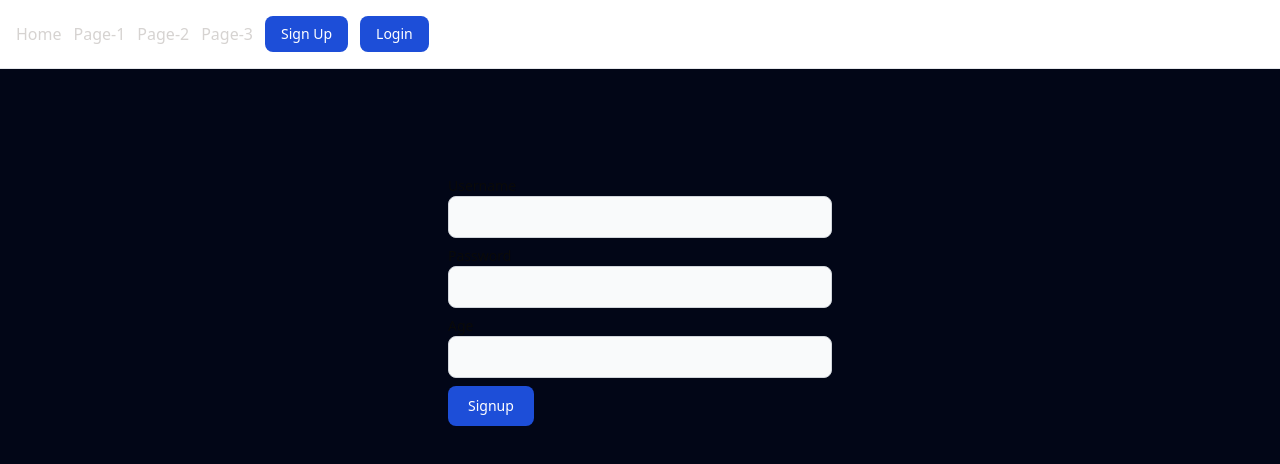
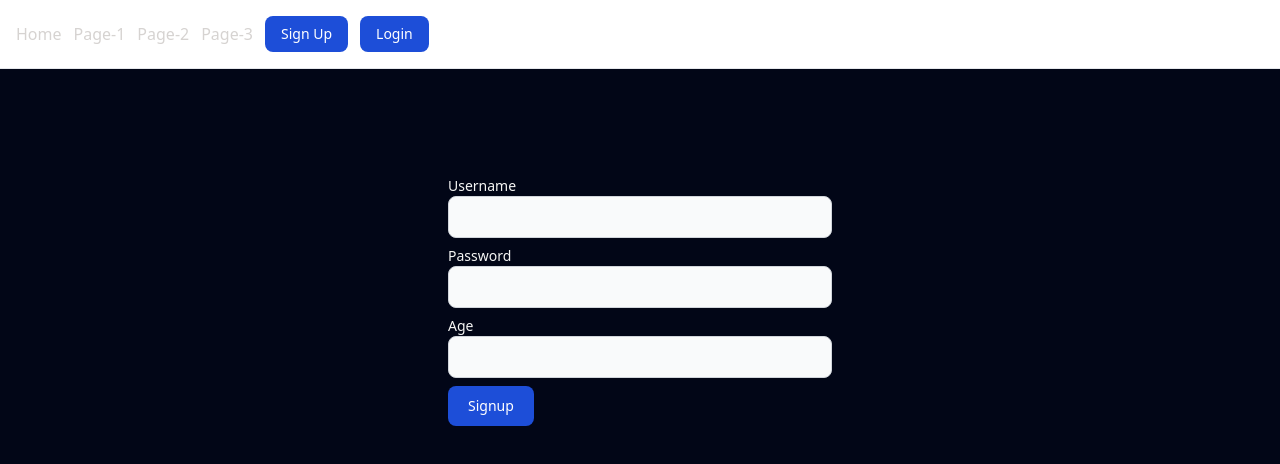
Before and after one commit to HossainAraf/SubScript-Vault, a React (Create React App) app in the folder frontend/: page /signup in a window 1280 px wide. Shown: the top 464 px of the page. Built offline with nearby package versions, Linux system fonts and the light colour scheme.

Commit message:
Update form label color

```diff
--- a/frontend/src/components/Login.jsx
+++ b/frontend/src/components/Login.jsx
@@ -62,7 +62,7 @@
         </div>
       )}
       <div>
-        <label htmlFor="username" className="block mb-2 text-sm font-medium text-[#0a0a0a]">
+        <label htmlFor="username" className="block mb-2 text-sm font-medium text-[#f5f5f4]">
           Username
           <input
             type="text"
@@ -70,12 +70,12 @@
             name="username"
             value={formData.username}
             onChange={handleChange}
-            className="bg-gray-50 border border-gray-300 text-gray-900 text-sm rounded-lg focus:ring-blue-500 focus:border-blue-500 block w-full p-2.5 dark:bg-gray-700 dark:border-gray-600 dark:placeholder-gray-400 dark:text-white dark:focus:ring-blue-500 dark:focus:border-blue-500"
+            className="bg-gray-50 border border-gray-300 text-gray-900 text-sm rounded-lg focus:ring-blue-500 focus:border-blue-500 block w-full p-2.5 "
           />
         </label>
       </div>
       <div>
-        <label htmlFor="password" className="block mb-2 text-sm font-medium text-[#0a0a0a]">
+        <label htmlFor="password" className="block mb-2 text-sm font-medium text-[#f5f5f4]">
           Password
           <input
             type="password"
--- a/frontend/src/components/Signup.jsx
+++ b/frontend/src/components/Signup.jsx
@@ -55,7 +55,7 @@
         </div>
       )}
       <div>
-        <label htmlFor="username" className="block mb-2 text-sm font-medium text-[#0a0a0a]">
+        <label htmlFor="username" className="block mb-2 text-sm font-medium text-[#f5f5f4]">
           Username
           <input
             type="text"
@@ -63,17 +63,17 @@
             name="username"
             value={formData.username}
             onChange={handleChange}
-            className="bg-gray-50 border border-gray-300 text-gray-900 text-sm rounded-lg focus:ring-blue-500 focus:border-blue-500 block w-full p-2.5 dark:bg-gray-700 dark:border-gray-600 dark:placeholder-gray-400 dark:text-white dark:focus:ring-blue-500 dark:focus:border-blue-500"
+            className="bg-gray-50 border border-gray-300 text-gray-900 text-sm rounded-lg focus:ring-blue-500 focus:border-blue-500 block w-full p-2.5"
           />
         </label>
       </div>
       <div>
-        <label htmlFor="password" className="block mb-2 text-sm font-medium text-[#0a0a0a]">
+        <label htmlFor="password" className="block mb-2 text-sm font-medium text-[#f5f5f4]">
           Password
           <input
             type="password"
             id="password"
-            className="bg-gray-50 border border-gray-300 text-gray-900 text-sm rounded-lg focus:ring-blue-500 focus:border-blue-500 block w-full p-2.5 dark:bg-gray-700 dark:border-gray-600 dark:placeholder-gray-400 dark:text-white dark:focus:ring-blue-500 dark:focus:border-blue-500"
+            className="bg-gray-50 border border-gray-300 text-gray-900 text-sm rounded-lg focus:ring-blue-500 focus:border-blue-500 block w-full p-2.5"
             name="password"
             value={formData.password}
             onChange={handleChange}
@@ -81,12 +81,12 @@
         </label>
       </div>
       <div>
-        <label htmlFor="age" className="block mb-2 text-sm font-medium text-[#0a0a0a]">
+        <label htmlFor="age" className="block mb-2 text-sm font-medium text-[#f5f5f4]">
           Age
           <input
             type="number"
             id="age"
-            className="bg-gray-50 border border-gray-300 text-gray-900 text-sm rounded-lg focus:ring-blue-500 focus:border-blue-500 block w-full p-2.5 dark:bg-gray-700 dark:border-gray-600 dark:placeholder-gray-400 dark:text-white dark:focus:ring-blue-500 dark:focus:border-blue-500"
+            className="bg-gray-50 border border-gray-300 text-gray-900 text-sm rounded-lg focus:ring-blue-500 focus:border-blue-500 block w-full p-2.5 dark:bg-gray-700"
             name="age"
             value={formData.age}
             onChange={handleChange}
```
